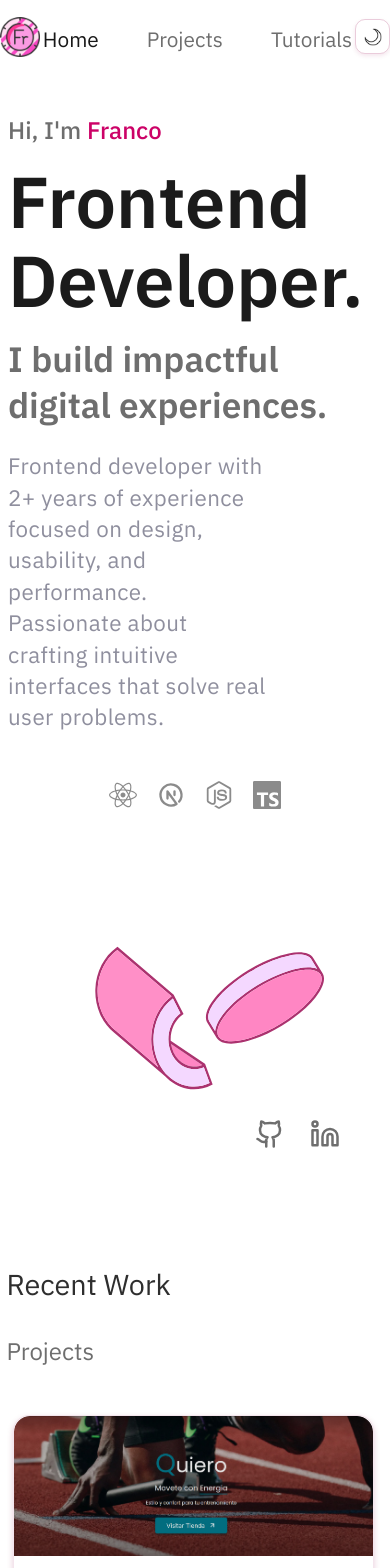
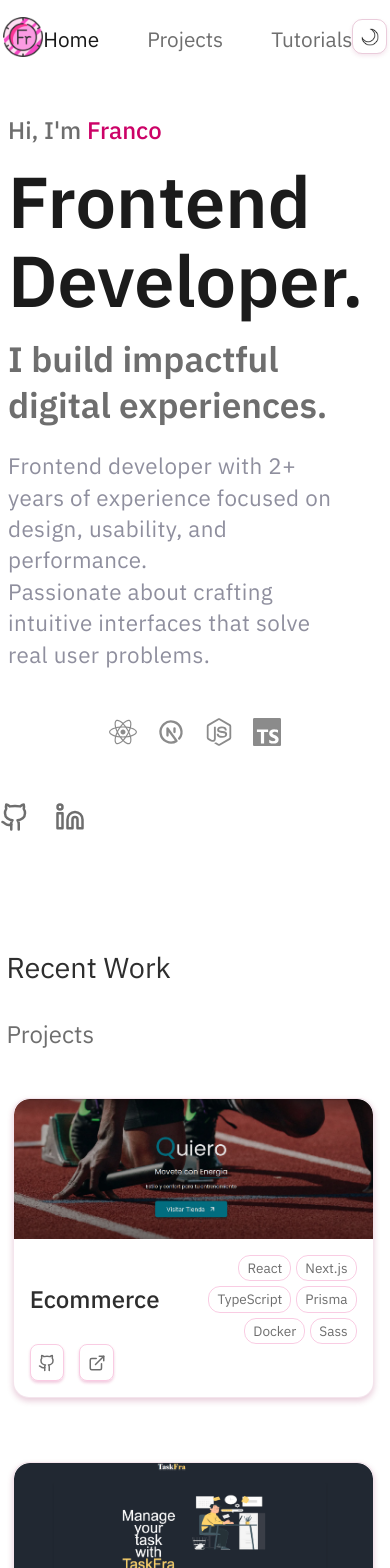
Before and after one commit to Fransei29/new-portfolio, a Next.js app: page / in a window 390 px wide. Shown: the top 1568 px of the page. Built offline with nearby package versions, Linux system fonts and the light colour scheme; a web font is replaced by a local one.

Commit message:
Added things done.

```diff
--- a/app/globals.css
+++ b/app/globals.css
@@ -207,11 +207,12 @@ html.dark p, html.dark h1, html.dark h2, html.dark h3,html.dark li,html.dark .so
   }
 
   .home-text {
+    display: flex;
+    flex-direction: column;
     padding: 2rem 0rem;
   }
 
   .svg-duo {
-    height: 190px;
-    padding: 2rem 0;
+    display: none;
   }
 }
--- a/components/clientLayout/ClientLayout.module.scss
+++ b/components/clientLayout/ClientLayout.module.scss
@@ -73,3 +73,11 @@
   .iconNav{
     padding: 0.1rem 1.7rem;
   }
+
+  @media (max-width: 768px) {
+    .nav {
+      flex-direction: row;
+      align-items: center;
+      padding: 0rem 0.2rem;
+    }
+  }
--- a/components/homeText/HomeText.module.scss
+++ b/components/homeText/HomeText.module.scss
@@ -91,4 +91,8 @@
     justify-content: center;
     padding: 1rem 0;
   }
+
+  .description {
+    width: 90%
+  }
 }
```
